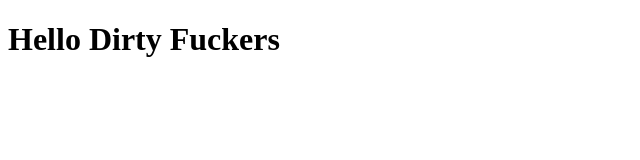
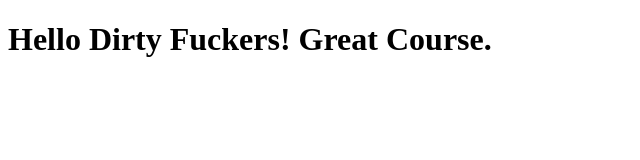
Before and after one commit to mahesh20/coursera-test, a plain HTML site: page site2/index.html in a window 1280 px wide. Shown: the whole page, without its empty margins (0-640 px from the left). Drawn offline with Linux system fonts and the light colour scheme.

Commit message:
Small addition to page content.

```diff
--- a/site2/index.html
+++ b/site2/index.html
@@ -4,6 +4,6 @@
 	<title>Hello Dirty Fuckers</title>
 </head>
 <body>
-<h1>Hello Dirty Fuckers</h1>
+<h1>Hello Dirty Fuckers! Great Course.</h1>
 </body>
 </html>
```
